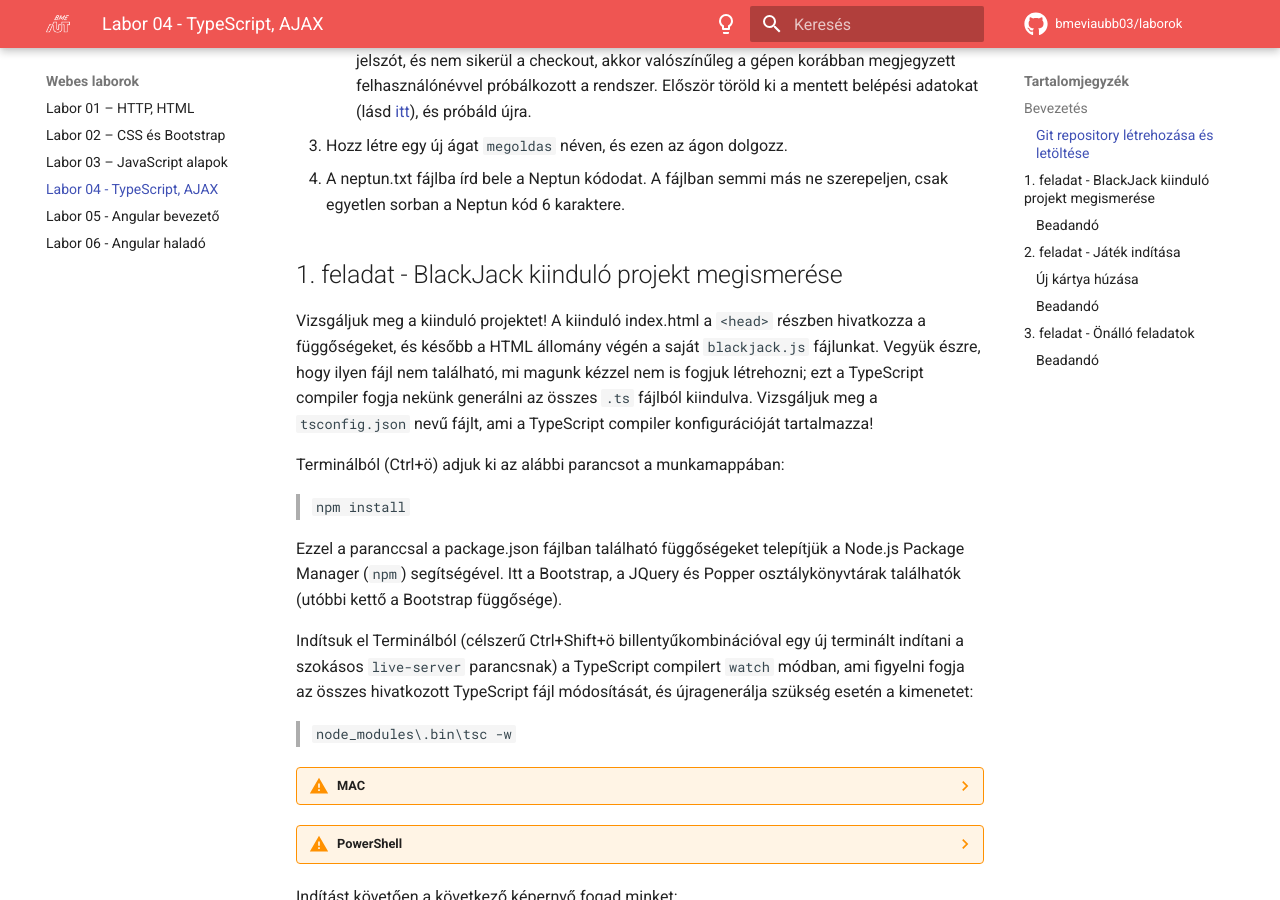
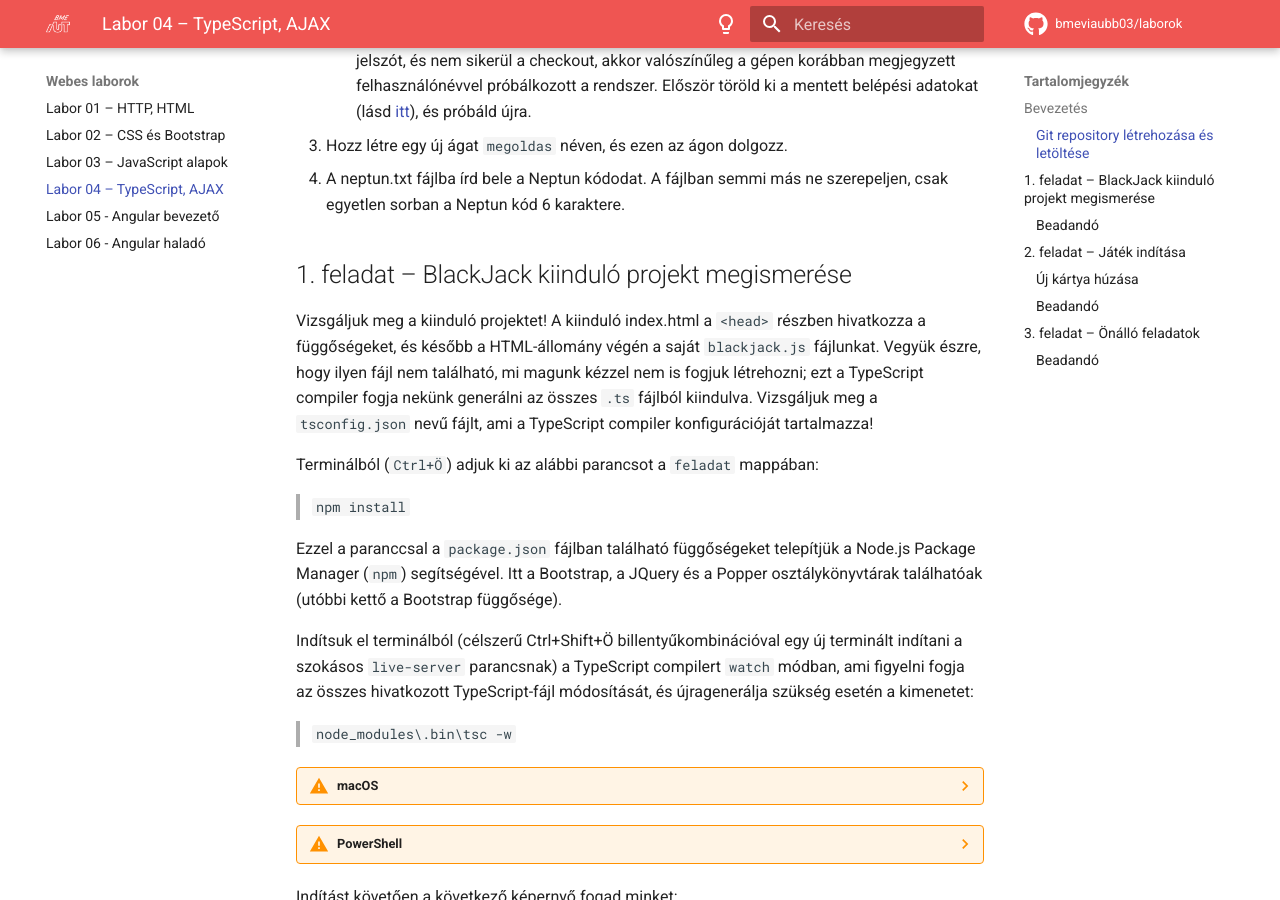
Before and after one commit to BMEVIAUBB03/laborok, an MkDocs documentation site: the page built from docs/laborok/web/04-ts/index.md, in a window 1280 px wide and 900 px high, scrolled down 796 px. Built offline with MkDocs 1.6.1 and Material for MkDocs 9.7.7, drawn with Linux system fonts in a browser that asks for light colours; comment, search, counter and statistics services are not loaded; some of the changed text lies outside the part shown.

Commit message:
🩹 Updated points; made instructions and codes clearer; grammar and formatting improvements

````diff
--- a/docs/laborok/web/04-ts/index.md
+++ b/docs/laborok/web/04-ts/index.md
@@ -1,4 +1,4 @@
-# Labor 04 - TypeScript, AJAX
+# Labor 04 – TypeScript, AJAX
 
 ## Bevezetés
 
@@ -30,24 +30,24 @@ A feladatok megoldása során ne felejtsd el követni a feladat beadás folyamat
 3. Hozz létre egy új ágat `megoldas` néven, és ezen az ágon dolgozz.
 4. A neptun.txt fájlba írd bele a Neptun kódodat. A fájlban semmi más ne szerepeljen, csak egyetlen sorban a Neptun kód 6 karaktere.
 
-## 1. feladat - BlackJack kiinduló projekt megismerése
+## 1. feladat – BlackJack kiinduló projekt megismerése
 
-Vizsgáljuk meg a kiinduló projektet! A kiinduló index.html a `<head>` részben hivatkozza a függőségeket, és később a HTML állomány végén a saját `blackjack.js` fájlunkat. Vegyük észre, hogy ilyen fájl nem található, mi magunk kézzel nem is fogjuk létrehozni; ezt a TypeScript compiler fogja nekünk generálni az összes `.ts` fájlból kiindulva. Vizsgáljuk meg a `tsconfig.json` nevű fájlt, ami a TypeScript compiler konfigurációját tartalmazza!
+Vizsgáljuk meg a kiinduló projektet! A kiinduló index.html a `<head>` részben hivatkozza a függőségeket, és később a HTML-állomány végén a saját `blackjack.js` fájlunkat. Vegyük észre, hogy ilyen fájl nem található, mi magunk kézzel nem is fogjuk létrehozni; ezt a TypeScript compiler fogja nekünk generálni az összes `.ts` fájlból kiindulva. Vizsgáljuk meg a `tsconfig.json` nevű fájlt, ami a TypeScript compiler konfigurációját tartalmazza!
 
-Terminálból (Ctrl+ö) adjuk ki az alábbi parancsot a munkamappában:
+Terminálból (`Ctrl+Ö`) adjuk ki az alábbi parancsot a `feladat` mappában:
 > `npm install`
 
-Ezzel a paranccsal a package.json fájlban található függőségeket telepítjük a Node.js Package Manager (`npm`) segítségével. Itt a Bootstrap, a JQuery és Popper osztálykönyvtárak találhatók (utóbbi kettő a Bootstrap függősége).
+Ezzel a paranccsal a `package.json` fájlban található függőségeket telepítjük a Node.js Package Manager (`npm`) segítségével. Itt a Bootstrap, a JQuery és a Popper osztálykönyvtárak találhatóak (utóbbi kettő a Bootstrap függősége).
 
-Indítsuk el Terminálból (célszerű Ctrl+Shift+ö billentyűkombinációval egy új terminált indítani a szokásos `live-server` parancsnak) a TypeScript compilert `watch` módban, ami figyelni fogja az összes hivatkozott TypeScript fájl módosítását, és újragenerálja szükség esetén a kimenetet:
+Indítsuk el terminálból (célszerű Ctrl+Shift+Ö billentyűkombinációval egy új terminált indítani a szokásos `live-server` parancsnak) a TypeScript compilert `watch` módban, ami figyelni fogja az összes hivatkozott TypeScript-fájl módosítását, és újragenerálja szükség esetén a kimenetet:
 > `node_modules\.bin\tsc -w`
 
-??? warning "MAC"
-    Ha MAC-en lennénk és a fenti nem működik, a következő paranccsal próbálkozhatunk:
+??? warning "macOS"
+    Ha macOS-en a fenti nem működik, a következő paranccsal próbálkozhatunk:
     > `tsc --watch`
 
 ??? warning "PowerShell"
-    Ha Windows-on lennénk és script execution policy-vel kapcsolatban kapnánk egy hibaüzenetet, a következő parancsot adjuk ki PowerShell terminálból (nem VSCode-ból!):
+    Ha Windowson a script execution policyvel kapcsolatban kapnánk egy hibaüzenetet, a következő parancsot adjuk ki PowerShell terminálból (nem a VSCode-ból!):
     > `Set-ExecutionPolicy -ExecutionPolicy RemoteSigned`
 
 Indítást követően a következő képernyő fogad minket:
@@ -99,7 +99,7 @@ class Game {
 - Konstruktora privát, példányosítani egy `Game` objektumot a statikus, aszinkron `NewGame` függvény meghívásával lehetséges.
 - A konstruktorban jelzett `public` módosítószóval az objektumon automatikusan létrejön a konstruktorparaméter nevével és értékével egy egyszer beállítható, csak olvasható `deck_id` mező.
 - Minden távoli HTTP hívás a `Call` függvényen megy keresztül, ahol egy relatív útvonalat kell megadnunk, ami a `https://deckofcardsapi.com/api/`-hoz képesti relatív útvonalra indít egy aszinkron AJAX kérést a <a href="https://developer.mozilla.org/en-US/docs/Web/API/Fetch_API/Using_Fetch" target="_blank">fetch</a> API használatával.
-- Érdemes észrevenni a C#-ból már ismerős `async/await` minta használatát. A `Call` függvény hívása ekvivalens az alábbi JavaScript kóddal:
+- Érdemes észrevenni a C#-ból már ismerős `async/await` minta használatát. A `Call` függvény hívása ekvivalens az alábbi JavaScript-kóddal:
 
 ``` JS
 function Call(relativeUrl) {
@@ -121,7 +121,6 @@ Az így kapott válaszból helyettesítsük be a `deck_id` értékét az alábbi
 
 Láthatjuk, hogy az így kapott válasz az alábbihoz hasonló lesz:
 ``` JSON
-
 {
 	"success": true,
 	"deck_id": "g7ldwoe33ss4",
````
Also changed, not shown: other parts of docs/laborok/web/04-ts/index.md (+7 -20 lines).
